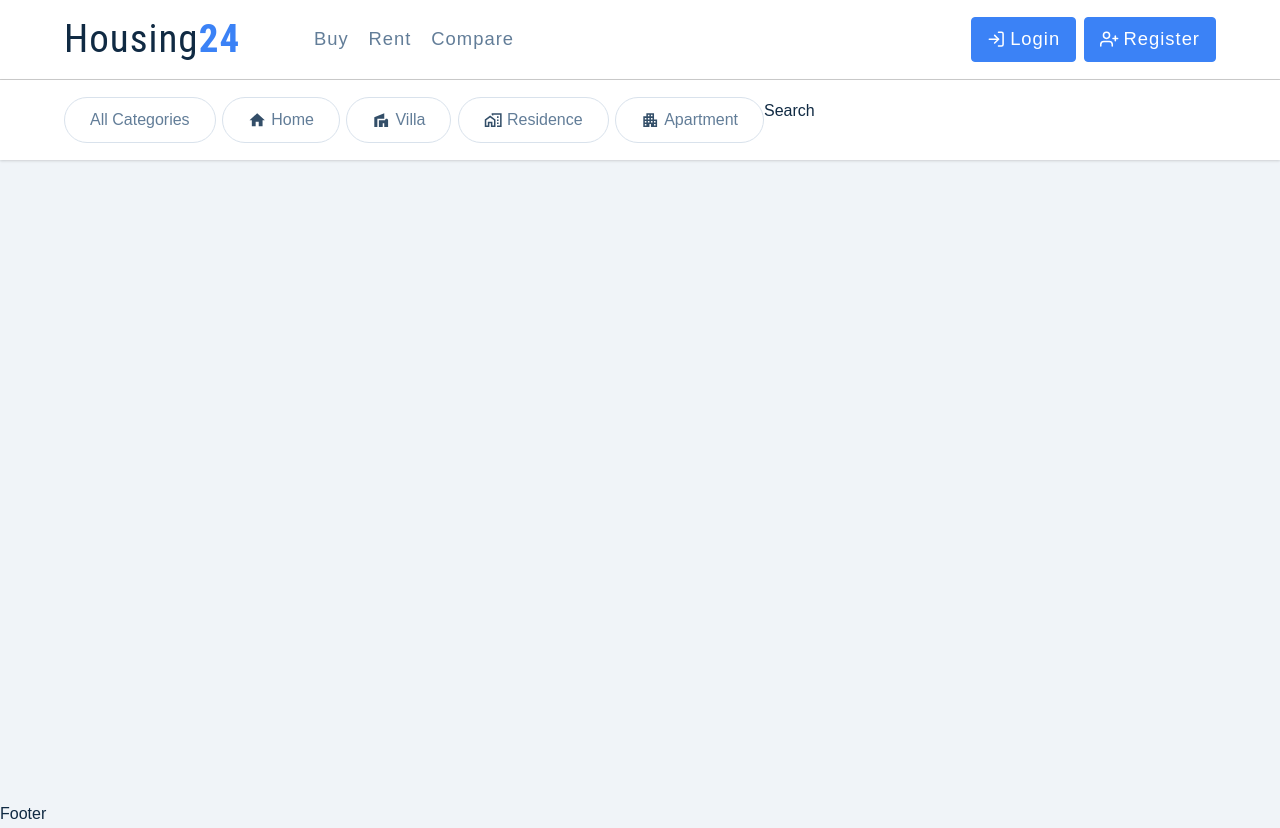
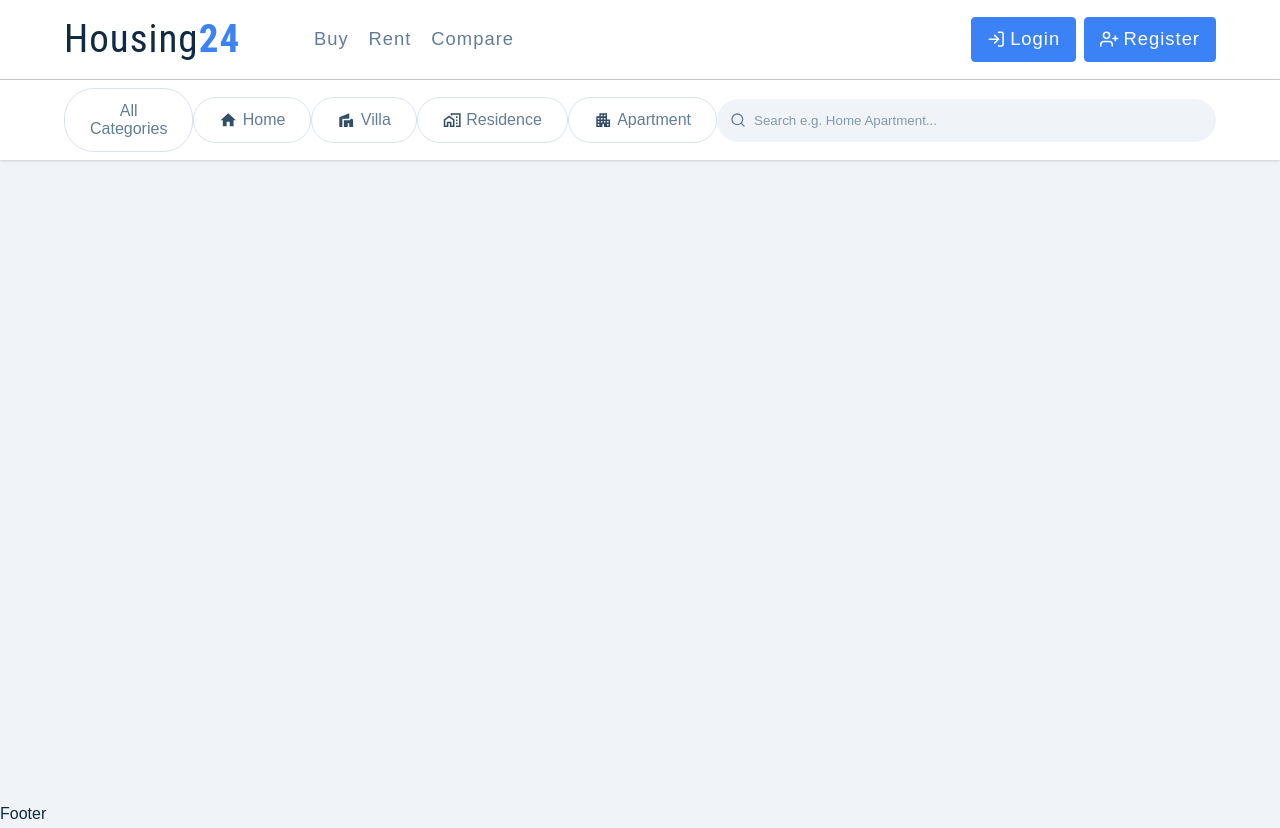
Before and after one commit to Jon-Felipe/Housing24, a React (Create React App) app: page / in a window 1280 px wide. Built offline with nearby package versions, Linux system fonts and the light colour scheme; the HTML template or start-up script is replaced by a standard one.

Commit message:
Search input styling

```diff
--- a/src/components/FilterBar.jsx
+++ b/src/components/FilterBar.jsx
@@ -26,7 +26,7 @@ const FilterBar = () => {
         </div>
 
         {/* search bar */}
-        <Search />
+        <Search type='text' placeholder='Search e.g. Home Apartment...' />
       </div>
     </FilterBarWrapper>
   );
@@ -44,8 +44,9 @@ const FilterBarWrapper = styled.div`
     width: 90vw;
     max-width: 1440px;
     margin: 0 auto;
-    display: grid;
-    grid-template-columns: 700px 1fr;
+    display: flex;
+    align-items: center;
+    justify-content: space-between;
   }
   .property-filters {
     display: flex;
--- a/src/components/ui/Search.jsx
+++ b/src/components/ui/Search.jsx
@@ -1,10 +1,38 @@
 import React from 'react';
+import { FiSearch } from 'react-icons/fi';
 import styled from 'styled-components';
 
-const Search = () => {
-  return <SearchWrapper>Search</SearchWrapper>;
+const Search = ({ type, placeholder }) => {
+  return (
+    <SearchWrapper>
+      <FiSearch />
+      <input type={type} placeholder={placeholder} />
+    </SearchWrapper>
+  );
 };
 
 export default Search;
 
-const SearchWrapper = styled.div``;
+const SearchWrapper = styled.div`
+  position: relative;
+  display: flex;
+  align-items: center;
+  background-color: var(--grey-50);
+  padding: 13px 35px;
+  border-radius: 30px;
+  width: 100%;
+  input {
+    border: transparent;
+    background-color: transparent;
+    width: 100%;
+  }
+  input:focus {
+    outline: none;
+  }
+  svg {
+    position: absolute;
+    left: 13px;
+    top: 13px;
+    color: var(--grey-500);
+  }
+`;
```
